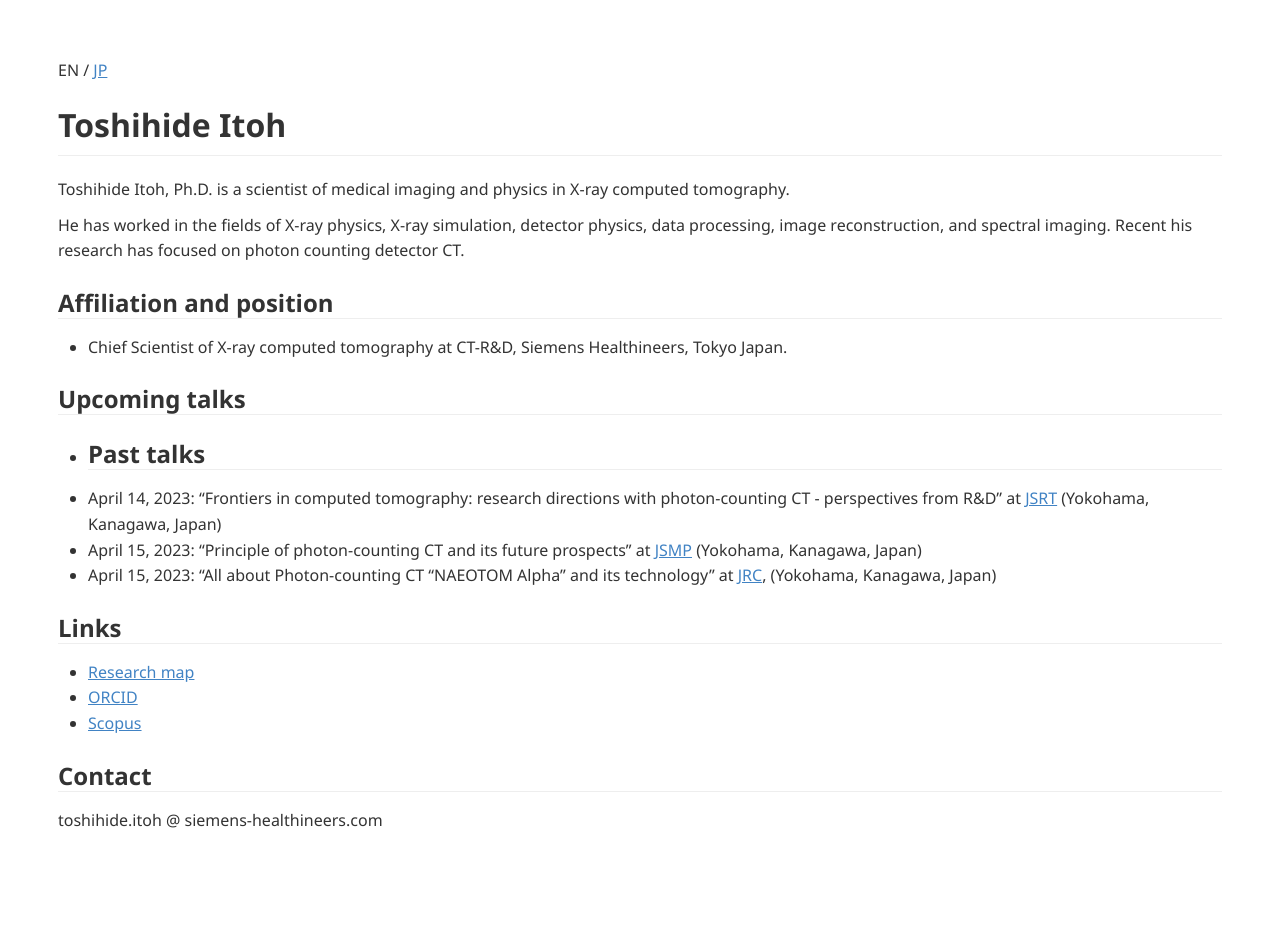
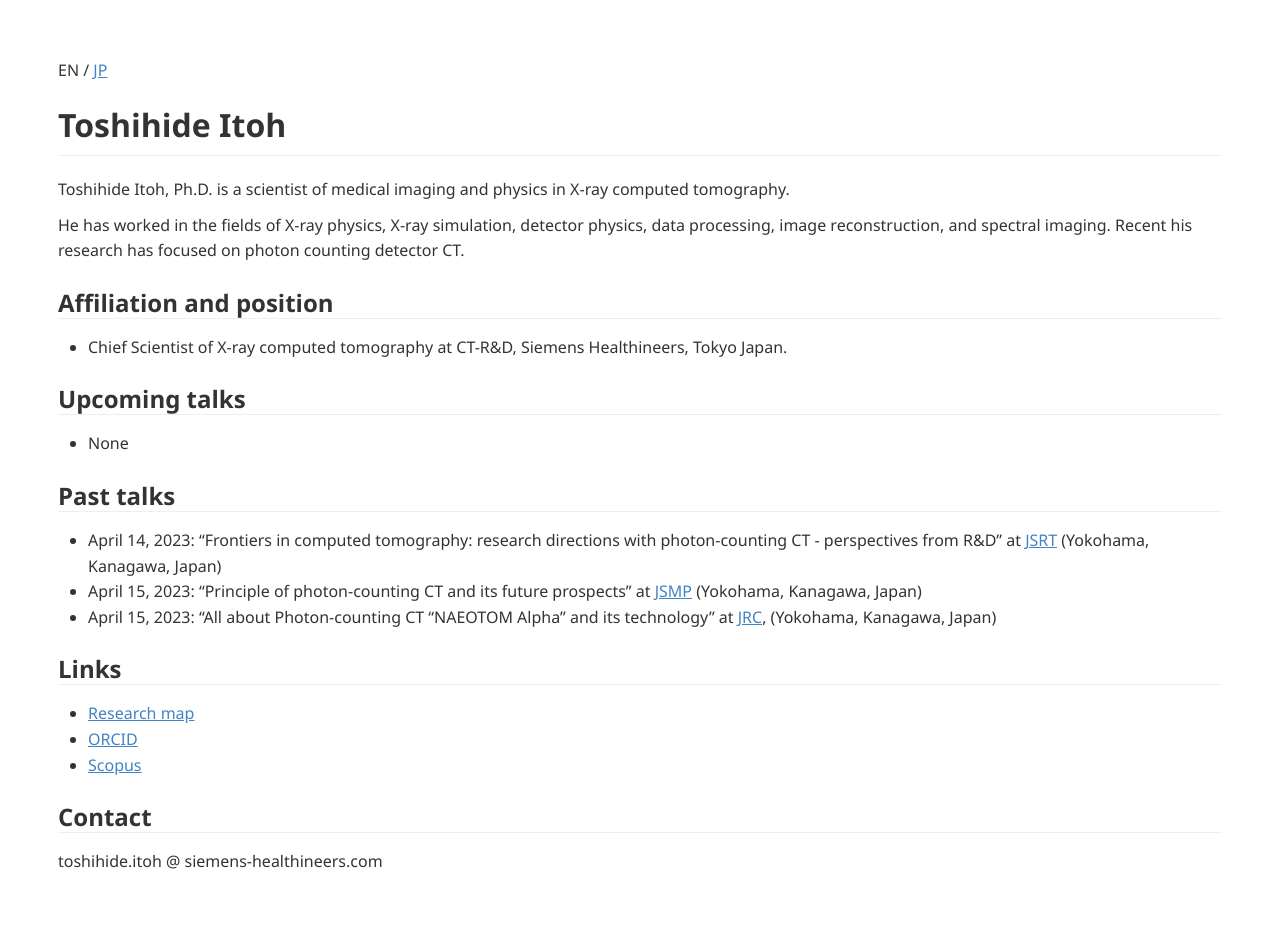
Before and after one commit to tnitoh/tnitoh.github.io, a Jekyll site: the page built from index.md, in a window 1280 px wide. Built offline with Jekyll 4.4.1, drawn with Linux system fonts in a browser that asks for light colours; Markdown is read by kramdown in place of the engine named in the settings; before the commit the page ends 901 px from its top, so only the background shows below that.

Commit message:
updated 2023/04/17

```diff
--- a/index.md
+++ b/index.md
@@ -15,10 +15,9 @@ He has worked in the fields of X-ray physics, X-ray simulation, detector physics
 - Chief Scientist of X-ray computed tomography at CT-R&D, Siemens Healthineers, Tokyo Japan.
 
 ## Upcoming talks
+- None
 
--
 ## Past talks
-
 - April 14, 2023: "Frontiers in computed tomography: research directions with photon-counting CT - perspectives from R&D" at [JSRT](https://www.jsrt.or.jp/gmeeting/soukai79eng/){:target="_blank"} (Yokohama, Kanagawa, Japan)
 - April 15, 2023: "Principle of photon-counting CT and its future prospects" at [JSMP](https://www.jsmp.org/conf/125/en/){:target="_blank"}  (Yokohama, Kanagawa, Japan)
 - April 15, 2023: "All about Photon-counting CT "NAEOTOM Alpha" and its technology" at [JRC](https://site2.convention.co.jp/jrs82/english/){:target="_blank"}, (Yokohama, Kanagawa, Japan)
```
